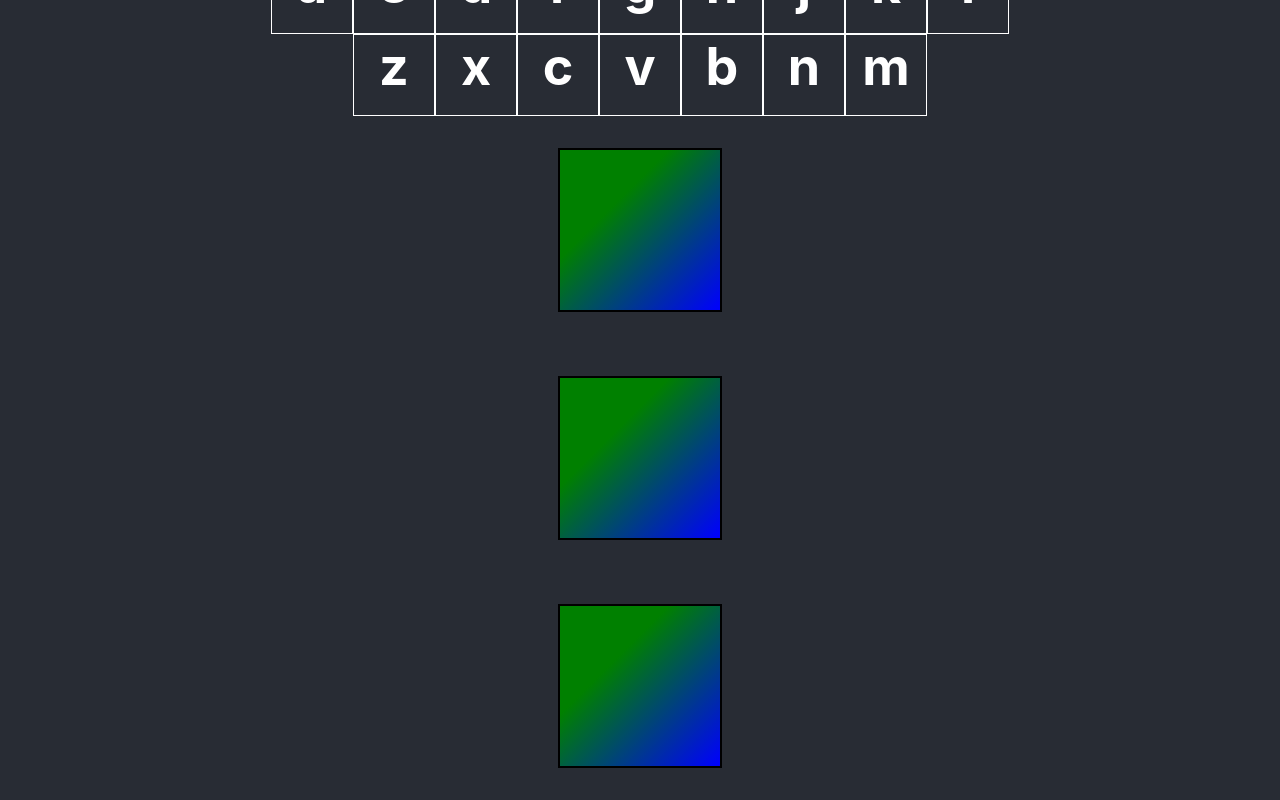
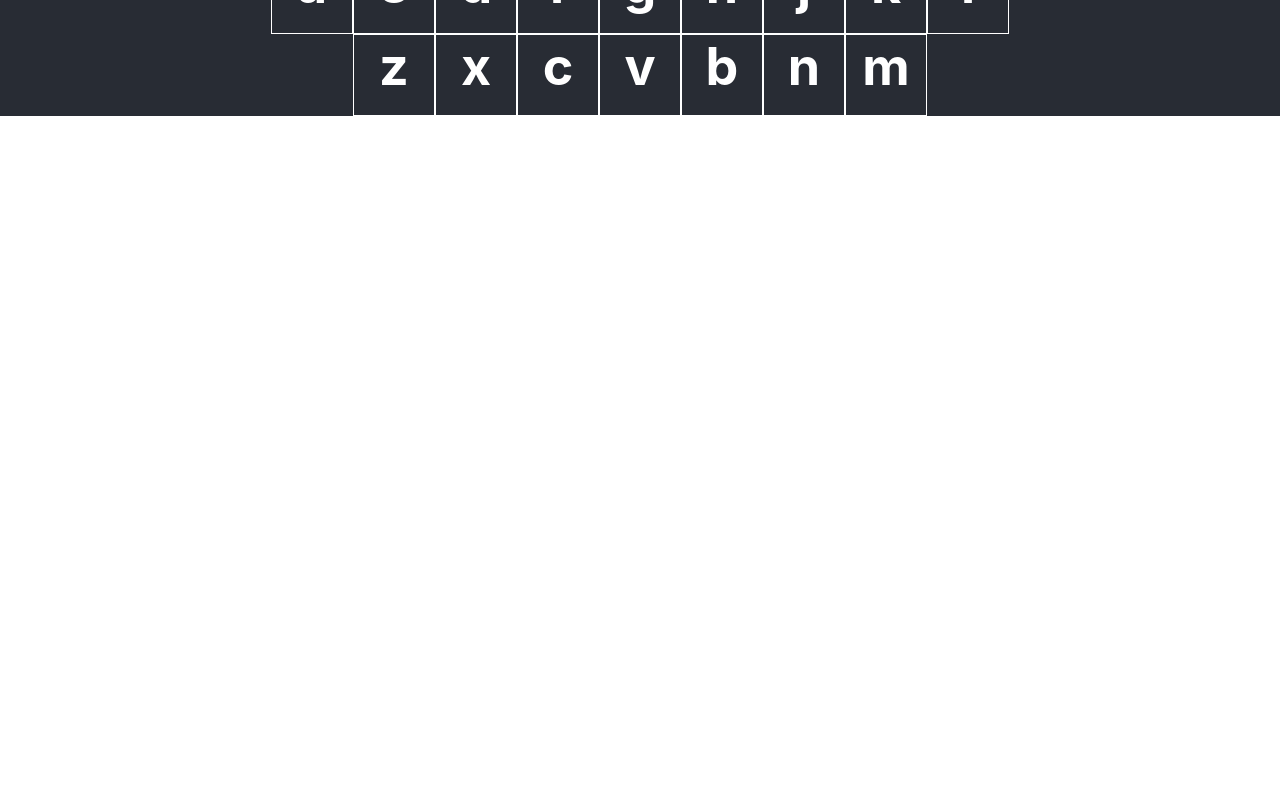
Before and after one commit to tylerchenoweth/playfair-cipher, a React (Create React App) app: page / in a window 1280 px wide. Shown: the part 776-1576 px from the top of the page. After the commit the page ends 892 px from the top, so only its background shows below. Built offline with nearby package versions, Linux system fonts and the light colour scheme.

Commit message:
removed the test div gradients

```diff
--- a/src/App.js
+++ b/src/App.js
@@ -50,14 +50,11 @@ function App() {
 
         <KeywordInput value={keyword} onChange={setKeyword}/>
 
+
         <PlayfairSquare keyword={keyword} letterOne={displayKeys[0]} letterTwo={displayKeys[1]}/>
 
         <Keyboard letterOne={displayKeys[0]} letterTwo={displayKeys[1]}/>
 
-
-        <div className="testSquare"></div>
-        <div className="testSquare"></div>
-        <div className="testSquare"></div>
       </header>
     </div>
   );
```
